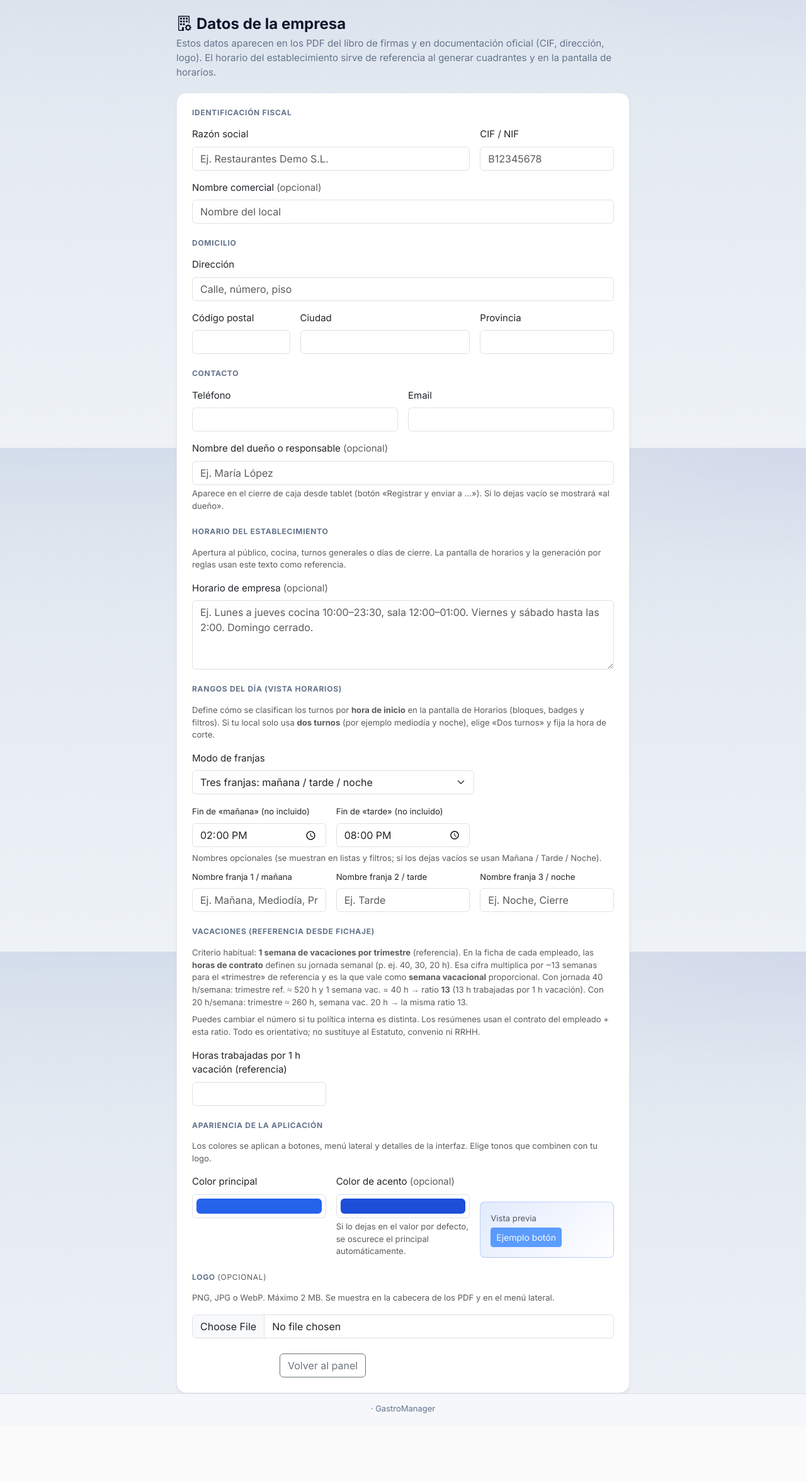
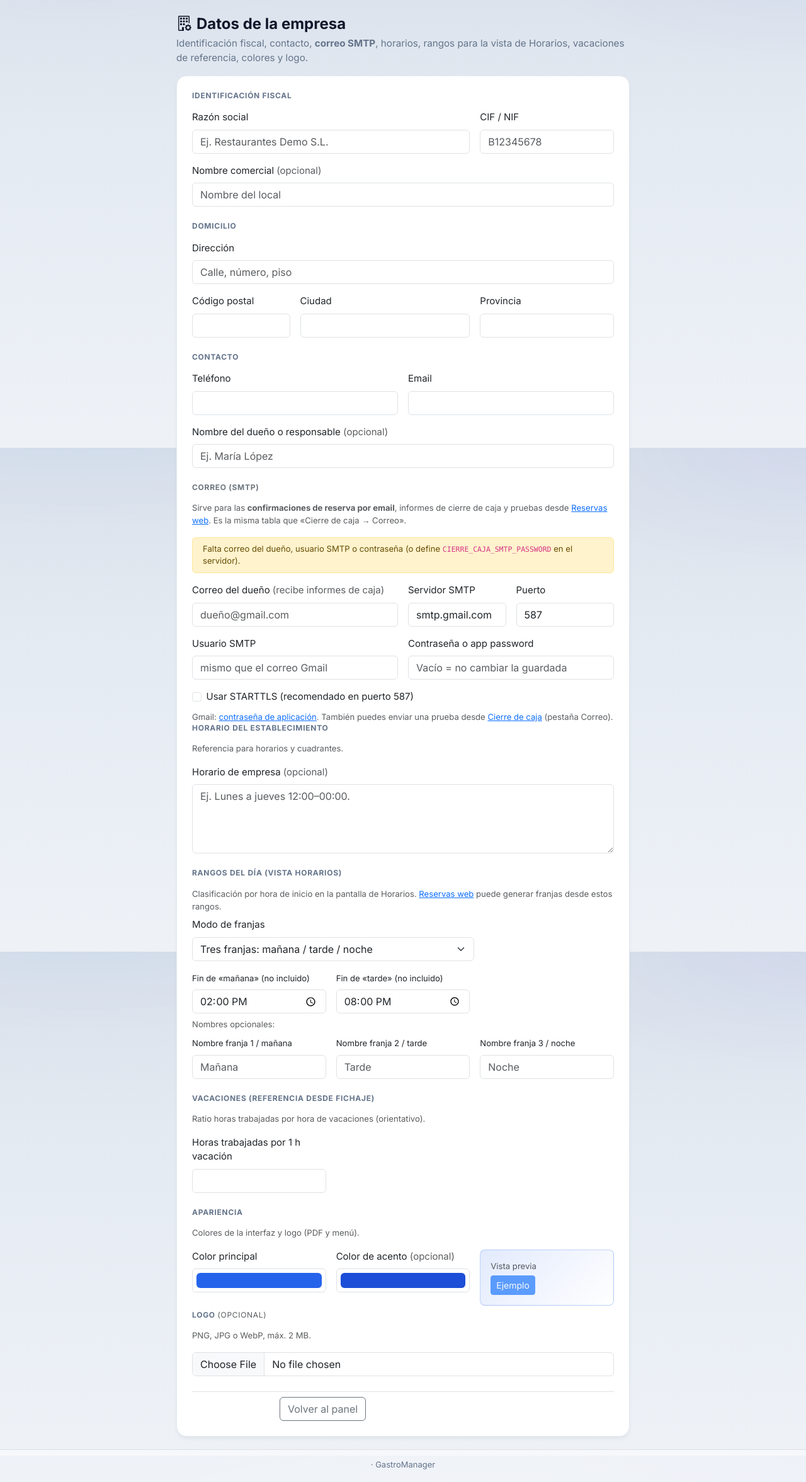
Before and after one commit to Pttwnz/Clavo, a Python web app: template restaurante/gastro-app/templates/configuracion_empresa.html in a window 1280 px wide. Shown: the part 89-2442 px from the top of the page at 63% size. Before the commit the page ends 2333 px from the top, so only its background shows below. Run offline with Jinja, Linux system fonts and the light colour scheme; the template is opened without the code that fills it, so the values that code supplies are empty.

Commit message:
feat(empresa): SMTP en configuración empresa; vista reducida en modo solo reservas
Co-authored-by: Cursor <cursoragent@cursor.com>

```diff
--- a/restaurante/gastro-app/templates/configuracion_empresa.html
+++ b/restaurante/gastro-app/templates/configuracion_empresa.html
@@ -5,9 +5,6 @@
 {% block estilos %}
 <style>
   .ce-wrap { max-width: 720px; margin: 0 auto; }
-  .ce-hero {
-    margin-bottom: 1.25rem;
-  }
   .ce-hero h1 { font-size: 1.5rem; font-weight: 700; color: #0f172a; margin-bottom: 0.35rem; }
   .ce-hero p { color: #64748b; margin: 0; font-size: 0.95rem; }
   .ce-card {
@@ -16,6 +13,7 @@
     border-radius: 16px;
     padding: 1.5rem;
     box-shadow: 0 4px 6px -1px rgba(15, 23, 42, 0.06);
+    margin-bottom: 1.25rem;
   }
   .ce-card h2 {
     font-size: 0.75rem;
@@ -39,12 +37,135 @@
 
 {% block contenido %}
 <div class="ce-wrap">
-  <div class="ce-hero">
+  <div class="ce-hero mb-3">
     <h1><i class="bi bi-building-gear me-2 text-primary"></i>Datos de la empresa</h1>
-    <p>Estos datos aparecen en los PDF del libro de firmas y en documentación oficial (CIF, dirección, logo). El horario del establecimiento sirve de referencia al generar cuadrantes y en la pantalla de horarios.</p>
+    {% if reservas_only %}
+    <p>Contacto del local, <strong>correo SMTP</strong> (confirmaciones de reserva e informes), rangos del día para horarios y plantilla «desde empresa» en <a href="{{ url_for('admin.configuracion_reservas_web') }}">Reservas web</a>, y marca visual (colores y logo).</p>
+    {% else %}
+    <p>Identificación fiscal, contacto, <strong>correo SMTP</strong>, horarios, rangos para la vista de Horarios, vacaciones de referencia, colores y logo.</p>
+    {% endif %}
   </div>
 
   <form method="post" enctype="multipart/form-data" class="ce-card">
+    {% if reservas_only %}
+    <h2>Local y contacto</h2>
+    <div class="row g-3 mb-3">
+      <div class="col-12">
+        <label class="form-label">Nombre comercial</label>
+        <input type="text" name="nombre_comercial" class="form-control" value="{{ config.nombre_comercial or '' }}" placeholder="Nombre del local">
+      </div>
+      <div class="col-md-6">
+        <label class="form-label">Teléfono</label>
+        <input type="text" name="telefono" class="form-control" value="{{ config.telefono or '' }}">
+      </div>
+      <div class="col-md-6">
+        <label class="form-label">Email de contacto</label>
+        <input type="email" name="email" class="form-control" value="{{ config.email or '' }}">
+      </div>
+      <div class="col-12">
+        <label class="form-label">Nombre del dueño o responsable <span class="text-muted fw-normal">(opcional)</span></label>
+        <input type="text" name="nombre_dueno" class="form-control" value="{{ config.nombre_dueno or '' }}" placeholder="Para textos de correo e informes">
+      </div>
+    </div>
+    <details class="border rounded-3 mb-4 px-3 py-2 bg-light">
+      <summary class="fw-semibold small py-1" style="cursor:pointer;">Identificación y dirección (opcional)</summary>
+      <div class="row g-3 mt-2">
+        <div class="col-md-8">
+          <label class="form-label small">Razón social</label>
+          <input type="text" name="razon_social" class="form-control form-control-sm" value="{{ config.razon_social or '' }}">
+        </div>
+        <div class="col-md-4">
+          <label class="form-label small">CIF / NIF</label>
+          <input type="text" name="cif" class="form-control form-control-sm" value="{{ config.cif or '' }}">
+        </div>
+        <div class="col-12">
+          <label class="form-label small">Dirección</label>
+          <input type="text" name="direccion" class="form-control form-control-sm" value="{{ config.direccion or '' }}">
+        </div>
+        <div class="col-md-3">
+          <label class="form-label small">C.P.</label>
+          <input type="text" name="codigo_postal" class="form-control form-control-sm" value="{{ config.codigo_postal or '' }}">
+        </div>
+        <div class="col-md-5">
+          <label class="form-label small">Ciudad</label>
+          <input type="text" name="ciudad" class="form-control form-control-sm" value="{{ config.ciudad or '' }}">
+        </div>
+        <div class="col-md-4">
+          <label class="form-label small">Provincia</label>
+          <input type="text" name="provincia" class="form-control form-control-sm" value="{{ config.provincia or '' }}">
+        </div>
+      </div>
+    </details>
+
+    {% include "partials/config_empresa_smtp.html" %}
+
+    <h2 id="rangos-turnos">Rangos del día</h2>
+    <p class="small text-muted mb-2">
+      Cortes por hora de inicio (Horarios en el panel completo; aquí solo afectan a la plantilla
+      <strong>Desde rangos de empresa</strong> en <a href="{{ url_for('admin.configuracion_reservas_web') }}">Reservas web</a>).
+    </p>
+    <div class="mb-3">
+      <label class="form-label">Modo de franjas</label>
+      <select name="franja_modo" id="franja_modo" class="form-select" style="max-width:28rem;">
+        <option value="tres" {% if (config.franja_modo or 'tres') != 'dos' %}selected{% endif %}>Tres: mañana / tarde / noche</option>
+        <option value="dos" {% if (config.franja_modo or '') == 'dos' %}selected{% endif %}>Dos turnos (un corte)</option>
+      </select>
+    </div>
+    <div id="panel-franja-tres" class="row g-3 mb-2">
+      <div class="col-md-4">
+        <label class="form-label small">Fin de «mañana» (no incluido)</label>
+        <input type="time" name="franja_hasta_manana" class="form-control" value="{{ config.franja_hasta_manana or '14:00' }}">
+      </div>
+      <div class="col-md-4">
+        <label class="form-label small">Fin de «tarde» (no incluido)</label>
+        <input type="time" name="franja_hasta_tarde" class="form-control" value="{{ config.franja_hasta_tarde or '20:00' }}">
+      </div>
+    </div>
+    <div id="panel-franja-dos" class="mb-2" style="display:none;">
+      <div class="row g-3">
+        <div class="col-md-4">
+          <label class="form-label small">Hora de corte (inicio del 2.º turno)</label>
+          <input type="time" name="franja_corte_dos" class="form-control" value="{{ config.franja_corte_dos or '16:00' }}">
+        </div>
+      </div>
+    </div>
+    <p class="small text-muted mb-2">Nombres opcionales en listados:</p>
+    <div class="row g-3 mb-4">
+      <div class="col-md-4">
+        <label class="form-label small">Franja 1 / mañana</label>
+        <input type="text" name="franja_nombre_manana" class="form-control" value="{{ config.franja_nombre_manana or '' }}" placeholder="Mañana">
+      </div>
+      <div class="col-md-4 franja-nombre-tarde-wrap">
+        <label class="form-label small">Franja 2 / tarde</label>
+        <input type="text" name="franja_nombre_tarde" class="form-control" value="{{ config.franja_nombre_tarde or '' }}" placeholder="Tarde">
+      </div>
+      <div class="col-md-4">
+        <label class="form-label small">Franja 3 / noche</label>
+        <input type="text" name="franja_nombre_noche" class="form-control" value="{{ config.franja_nombre_noche or '' }}" placeholder="Noche">
+      </div>
+    </div>
+
+    <h2>Marca (colores y logo)</h2>
+    <p class="small text-muted mb-3">Se aplican al menú y cabeceras. El logo es opcional.</p>
+    <div class="row g-3 mb-3">
+      <div class="col-md-4">
+        <label class="form-label">Color principal</label>
+        <input type="color" name="color_primario" class="form-control form-control-color w-100" value="{{ (config.color_primario or '#2563eb')|e }}">
+      </div>
+      <div class="col-md-4">
+        <label class="form-label">Color de acento <span class="text-muted fw-normal">(opcional)</span></label>
+        <input type="color" name="color_acento" class="form-control form-control-color w-100" value="{{ (config.color_acento or '#1d4ed8')|e }}">
+      </div>
+    </div>
+    {% if config.logo_relativo %}
+    <div class="mb-2">
+      <img src="{{ url_for('static', filename=config.logo_relativo) }}" alt="Logo" class="ce-logo-preview">
+    </div>
+    {% endif %}
+    <input type="file" name="logo" class="form-control mb-4" accept="image/png,image/jpeg,image/webp">
+
+    {% else %}
+
     <h2>Identificación fiscal</h2>
     <div class="row g-3 mb-4">
       <div class="col-md-8">
@@ -94,23 +215,22 @@
       <div class="col-12">
         <label class="form-label">Nombre del dueño o responsable <span class="text-muted fw-normal">(opcional)</span></label>
         <input type="text" name="nombre_dueno" class="form-control" value="{{ config.nombre_dueno or '' }}" placeholder="Ej. María López">
-        <p class="form-text mb-0">Aparece en el cierre de caja desde tablet (botón «Registrar y enviar a …»). Si lo dejas vacío se mostrará «al dueño».</p>
       </div>
     </div>
 
+    {% include "partials/config_empresa_smtp.html" %}
+
     <h2>Horario del establecimiento</h2>
-    <p class="small text-muted mb-3">
-      Apertura al público, cocina, turnos generales o días de cierre. La pantalla de horarios y la generación por reglas usan este texto como referencia.
-    </p>
+    <p class="small text-muted mb-3">Referencia para horarios y cuadrantes.</p>
     <div class="mb-4">
       <label class="form-label">Horario de empresa <span class="text-muted fw-normal">(opcional)</span></label>
-      <textarea name="horario_empresa" class="form-control" rows="4" placeholder="Ej. Lunes a jueves cocina 10:00–23:30, sala 12:00–01:00. Viernes y sábado hasta las 2:00. Domingo cerrado.">{{ config.horario_empresa or '' }}</textarea>
+      <textarea name="horario_empresa" class="form-control" rows="4" placeholder="Ej. Lunes a jueves 12:00–00:00.">{{ config.horario_empresa or '' }}</textarea>
     </div>
 
     <h2 id="rangos-turnos">Rangos del día (vista Horarios)</h2>
-    <p class="small text-muted mb-3">
-      Define cómo se clasifican los turnos por <strong>hora de inicio</strong> en la pantalla de Horarios (bloques, badges y filtros).
-      Si tu local solo usa <strong>dos turnos</strong> (por ejemplo mediodía y noche), elige «Dos turnos» y fija la hora de corte.
+    <p class="small text-muted mb-2">
+      Clasificación por hora de inicio en la pantalla de Horarios.
+      <a href="{{ url_for('admin.configuracion_reservas_web') }}">Reservas web</a> puede generar franjas desde estos rangos.
     </p>
     <div class="mb-3">
       <label class="form-label">Modo de franjas</label>
@@ -122,96 +242,86 @@
     <div id="panel-franja-tres" class="row g-3 mb-2">
       <div class="col-md-4">
         <label class="form-label small">Fin de «mañana» (no incluido)</label>
-        <input type="time" name="franja_hasta_manana" class="form-control"
-          value="{{ config.franja_hasta_manana or '14:00' }}" title="Inicios antes de esta hora = primera franja">
+        <input type="time" name="franja_hasta_manana" class="form-control" value="{{ config.franja_hasta_manana or '14:00' }}" title="Inicios antes de esta hora = primera franja">
       </div>
       <div class="col-md-4">
         <label class="form-label small">Fin de «tarde» (no incluido)</label>
-        <input type="time" name="franja_hasta_tarde" class="form-control"
-          value="{{ config.franja_hasta_tarde or '20:00' }}" title="Entre el límite anterior y este = tarde; desde aquí = noche">
+        <input type="time" name="franja_hasta_tarde" class="form-control" value="{{ config.franja_hasta_tarde or '20:00' }}">
       </div>
     </div>
     <div id="panel-franja-dos" class="mb-2" style="display:none;">
       <div class="row g-3">
         <div class="col-md-4">
           <label class="form-label small">Hora de corte (inicio del segundo turno)</label>
-          <input type="time" name="franja_corte_dos" class="form-control"
-            value="{{ config.franja_corte_dos or '16:00' }}">
+          <input type="time" name="franja_corte_dos" class="form-control" value="{{ config.franja_corte_dos or '16:00' }}">
         </div>
       </div>
-      <p class="form-text small mb-0">Todo turno con inicio <strong>antes</strong> del corte va al primer bloque; desde el corte en adelante, al segundo.</p>
+      <p class="form-text small mb-0">Inicios <strong>antes</strong> del corte → primer bloque; desde el corte → segundo.</p>
     </div>
-    <p class="small text-muted mb-2">Nombres opcionales (se muestran en listas y filtros; si los dejas vacíos se usan Mañana / Tarde / Noche).</p>
+    <p class="small text-muted mb-2">Nombres opcionales:</p>
     <div class="row g-3 mb-4">
       <div class="col-md-4">
         <label class="form-label small">Nombre franja 1 / mañana</label>
-        <input type="text" name="franja_nombre_manana" class="form-control" value="{{ config.franja_nombre_manana or '' }}" placeholder="Ej. Mañana, Mediodía, Primer servicio">
+        <input type="text" name="franja_nombre_manana" class="form-control" value="{{ config.franja_nombre_manana or '' }}" placeholder="Mañana">
       </div>
       <div class="col-md-4 franja-nombre-tarde-wrap">
         <label class="form-label small">Nombre franja 2 / tarde</label>
-        <input type="text" name="franja_nombre_tarde" class="form-control" value="{{ config.franja_nombre_tarde or '' }}" placeholder="Ej. Tarde">
+        <input type="text" name="franja_nombre_tarde" class="form-control" value="{{ config.franja_nombre_tarde or '' }}" placeholder="Tarde">
       </div>
       <div class="col-md-4">
         <label class="form-label small">Nombre franja 3 / noche</label>
-        <input type="text" name="franja_nombre_noche" class="form-control" value="{{ config.franja_nombre_noche or '' }}" placeholder="Ej. Noche, Cierre">
+        <input type="text" name="franja_nombre_noche" class="form-control" value="{{ config.franja_nombre_noche or '' }}" placeholder="Noche">
       </div>
     </div>
 
     <h2>Vacaciones (referencia desde fichaje)</h2>
-    <p class="small text-muted mb-2">
-      Criterio habitual: <strong>1 semana de vacaciones por trimestre</strong> (referencia). En la ficha de cada empleado, las <strong>horas de contrato</strong> definen su jornada semanal (p. ej. 40, 30, 20 h). Esa cifra multiplica por ~13 semanas para el «trimestre» de referencia y es la que vale como <strong>semana vacacional</strong> proporcional.
-      Con jornada 40 h/semana: trimestre ref. ≈ 520 h y 1 semana vac. = 40 h → ratio <strong>13</strong> (13 h trabajadas por 1 h vacación). Con 20 h/semana: trimestre ≈ 260 h, semana vac. 20 h → la misma ratio 13.
-    </p>
-    <p class="small text-muted mb-3">
-      Puedes cambiar el número si tu política interna es distinta. Los resúmenes usan el contrato del empleado + esta ratio. Todo es orientativo; no sustituye al Estatuto, convenio ni RRHH.
-    </p>
+    <p class="small text-muted mb-3">Ratio horas trabajadas por hora de vacaciones (orientativo).</p>
     <div class="row g-3 mb-4">
       <div class="col-md-4">
-        <label class="form-label">Horas trabajadas por 1 h vacación (referencia)</label>
+        <label class="form-label">Horas trabajadas por 1 h vacación</label>
         <input type="number" name="vacaciones_horas_trabajo_por_hora_vacacion" class="form-control" min="1" max="500" step="0.5"
           value="{{ (config.vacaciones_horas_trabajo_por_hora_vacacion if config.vacaciones_horas_trabajo_por_hora_vacacion is not none else 13) }}">
       </div>
     </div>
 
-    <h2>Apariencia de la aplicación</h2>
-    <p class="small text-muted mb-3">
-      Los colores se aplican a botones, menú lateral y detalles de la interfaz. Elige tonos que combinen con tu logo.
-    </p>
+    <h2>Apariencia</h2>
+    <p class="small text-muted mb-3">Colores de la interfaz y logo (PDF y menú).</p>
     <div class="row g-3 mb-2">
       <div class="col-md-4">
         <label class="form-label">Color principal</label>
-        <input type="color" name="color_primario" class="form-control form-control-color w-100"
-          value="{{ (config.color_primario or '#2563eb')|e }}" title="Color principal">
+        <input type="color" name="color_primario" class="form-control form-control-color w-100" value="{{ (config.color_primario or '#2563eb')|e }}">
       </div>
       <div class="col-md-4">
         <label class="form-label">Color de acento <span class="text-muted fw-normal">(opcional)</span></label>
-        <input type="color" name="color_acento" class="form-control form-control-color w-100"
-          value="{{ (config.color_acento or '#1d4ed8')|e }}" title="Hover / secundario">
-        <p class="small text-muted mt-1 mb-0">Si lo dejas en el valor por defecto, se oscurece el principal automáticamente.</p>
+        <input type="color" name="color_acento" class="form-control form-control-color w-100" value="{{ (config.color_acento or '#1d4ed8')|e }}">
       </div>
       <div class="col-md-4 d-flex align-items-end">
         <div class="w-100 p-3 rounded-3 border" style="background:linear-gradient(135deg, {{ (config.color_primario or '#2563eb') }}22, #fff); border-color: {{ (config.color_primario or '#2563eb') }}44 !important;">
           <span class="small text-muted d-block mb-1">Vista previa</span>
-          <button type="button" class="btn btn-primary btn-sm" disabled>Ejemplo botón</button>
+          <button type="button" class="btn btn-primary btn-sm" disabled>Ejemplo</button>
         </div>
       </div>
     </div>
 
-    <h2 class="mt-4">Logo <span class="text-muted fw-normal">(opcional)</span></h2>
-    <p class="small text-muted">PNG, JPG o WebP. Máximo 2 MB. Se muestra en la cabecera de los PDF y en el menú lateral.</p>
+    <h2 class="mt-2">Logo <span class="text-muted fw-normal">(opcional)</span></h2>
+    <p class="small text-muted">PNG, JPG o WebP, máx. 2 MB.</p>
     {% if config.logo_relativo %}
     <div class="mb-2">
       <img src="{{ url_for('static', filename=config.logo_relativo) }}" alt="Logo actual" class="ce-logo-preview">
     </div>
     {% endif %}
-    <input type="file" name="logo" class="form-control" accept="image/png,image/jpeg,image/webp">
+    <input type="file" name="logo" class="form-control mb-4" accept="image/png,image/jpeg,image/webp">
 
-    <div class="mt-4 d-flex gap-2 flex-wrap">
+    {% endif %}
+
+    <div class="d-flex gap-2 flex-wrap pt-2 border-top">
       <button type="submit" class="btn btn-primary px-4"><i class="bi bi-check2-circle me-1"></i>Guardar</button>
       <a href="{{ url_for('admin.panel') }}" class="btn btn-outline-secondary">Volver al panel</a>
+      {% if reservas_only %}
+      <a href="{{ url_for('admin.configuracion_reservas_web') }}" class="btn btn-outline-primary">Reservas web</a>
+      {% endif %}
     </div>
   </form>
-
 </div>
 <script>
 (function() {
--- /dev/null
+++ b/restaurante/gastro-app/templates/partials/config_empresa_smtp.html
@@ -0,0 +1,43 @@
+{# Campos SMTP compartidos con config_cierre_caja (mismo POST que empresa). Requiere: cfg_cierre, smtp_ok #}
+<h2 class="mt-4 text-uppercase text-secondary" style="font-size:0.75rem;letter-spacing:0.06em;font-weight:700;">Correo (SMTP)</h2>
+<p class="small text-muted mb-3">
+  Sirve para las <strong>confirmaciones de reserva por email</strong>, informes de cierre de caja y pruebas desde
+  <a href="{{ url_for('admin.configuracion_reservas_web') }}">Reservas web</a>. Es la misma tabla que «Cierre de caja → Correo».
+</p>
+{% if smtp_ok %}
+<div class="alert alert-success py-2 small mb-3"><i class="bi bi-check-circle me-1"></i> Datos mínimos completos (dueño, servidor, usuario y contraseña o variable de entorno).</div>
+{% else %}
+<div class="alert alert-warning py-2 small mb-3">Falta correo del dueño, usuario SMTP o contraseña (o define <code>CIERRE_CAJA_SMTP_PASSWORD</code> en el servidor).</div>
+{% endif %}
+<div class="row g-3 mb-2">
+  <div class="col-md-6">
+    <label class="form-label">Correo del dueño <span class="text-muted fw-normal">(recibe informes de caja)</span></label>
+    <input type="email" name="email_destino" class="form-control" value="{{ cfg_cierre.email_destino or '' }}" placeholder="dueño@gmail.com" autocomplete="off">
+  </div>
+  <div class="col-md-3">
+    <label class="form-label">Servidor SMTP</label>
+    <input type="text" name="smtp_host" class="form-control" value="{{ cfg_cierre.smtp_host or 'smtp.gmail.com' }}">
+  </div>
+  <div class="col-md-3">
+    <label class="form-label">Puerto</label>
+    <input type="number" name="smtp_port" class="form-control" value="{{ cfg_cierre.smtp_port or 587 }}">
+  </div>
+  <div class="col-md-6">
+    <label class="form-label">Usuario SMTP</label>
+    <input type="text" name="smtp_usuario" class="form-control" value="{{ cfg_cierre.smtp_usuario or '' }}" placeholder="mismo que el correo Gmail" autocomplete="off">
+  </div>
+  <div class="col-md-6">
+    <label class="form-label">Contraseña o app password</label>
+    <input type="password" name="smtp_password" class="form-control" placeholder="Vacío = no cambiar la guardada" autocomplete="new-password">
+  </div>
+  <div class="col-12">
+    <div class="form-check">
+      <input class="form-check-input" type="checkbox" name="smtp_tls" id="ce_smtp_tls" value="1" {% if cfg_cierre.smtp_tls %}checked{% endif %}>
+      <label class="form-check-label" for="ce_smtp_tls">Usar STARTTLS (recomendado en puerto 587)</label>
+    </div>
+  </div>
+</div>
+<p class="small text-muted mb-0">
+  Gmail: <a href="https://support.google.com/accounts/answer/185833" target="_blank" rel="noopener">contraseña de aplicación</a>.
+  También puedes enviar una prueba desde <a href="{{ url_for('admin.cierre_caja_index') }}#cc-email">Cierre de caja</a> (pestaña Correo).
+</p>
```
Also changed, not shown: restaurante/gastro-app/reservas/blueprints/admin/dashboard.py (+32 -6 lines), restaurante/gastro-app/reservas/empresa_config.py (+10 -2 lines).
